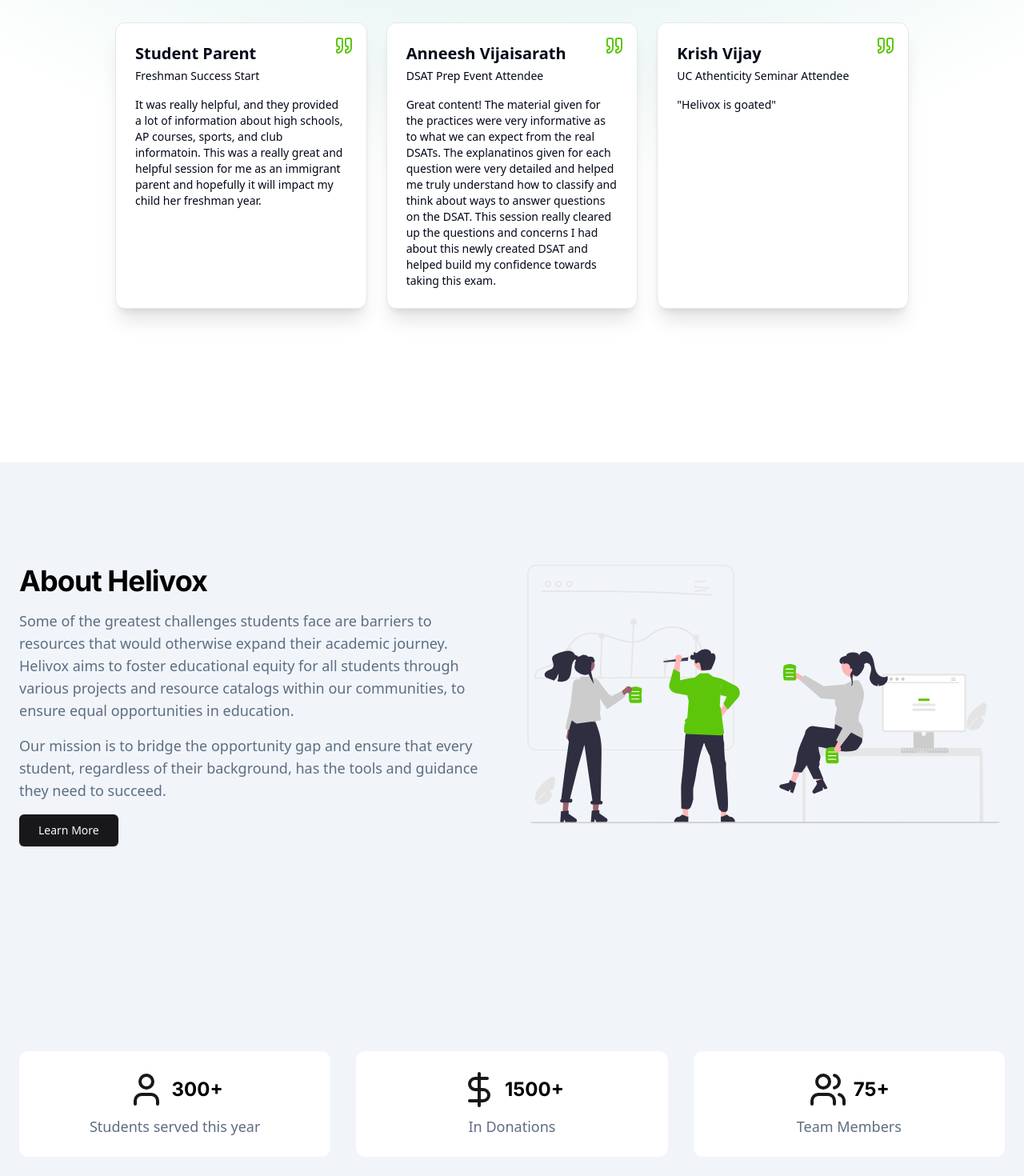
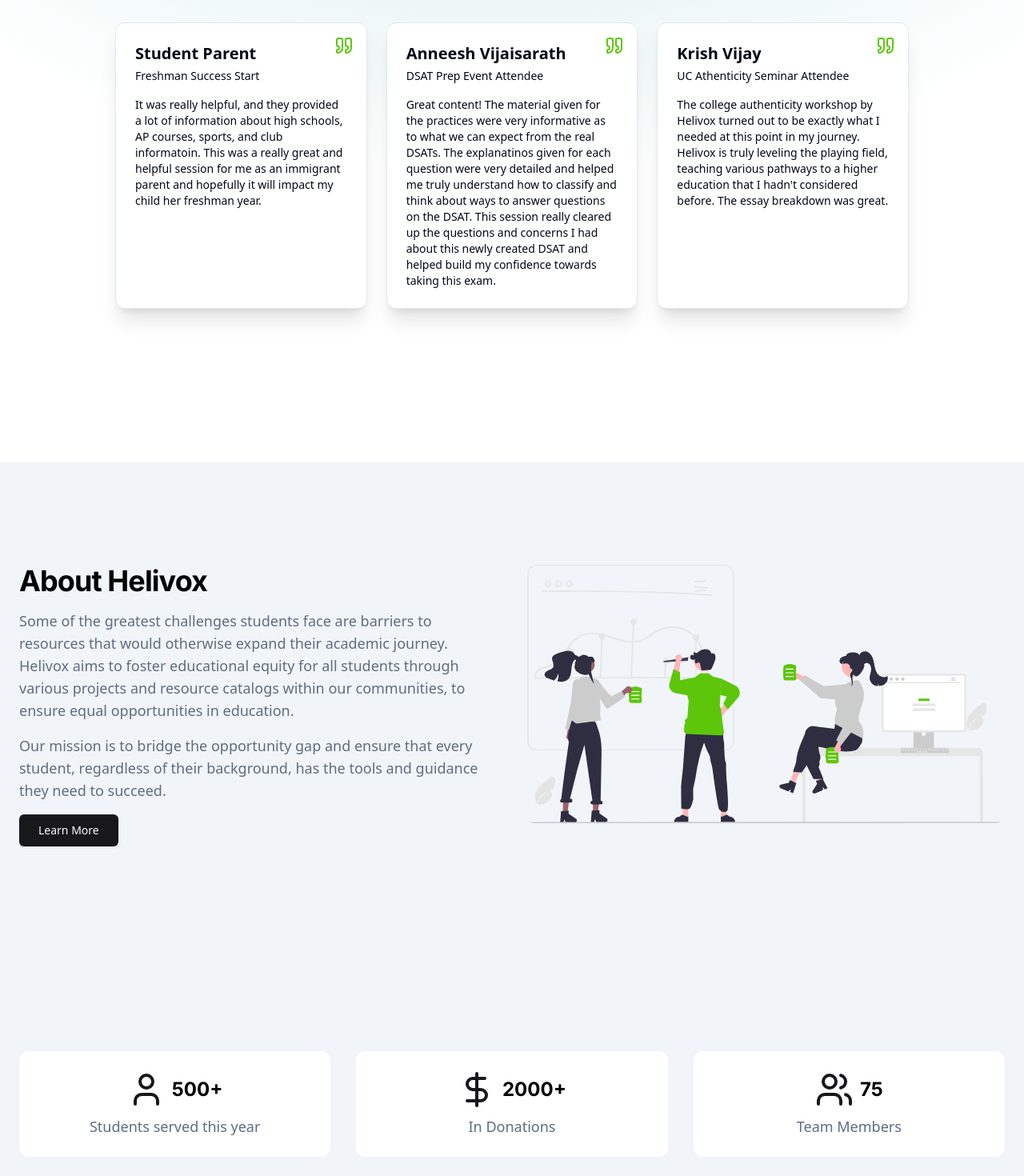
Before and after one commit to Green-Thanos/helivox-v2, a Next.js app: page / in a window 1280 px wide. Shown: the part 1140-2610 px from the top of the page at 80% size. Built offline with nearby package versions, Linux system fonts and the light colour scheme; no server answers.

Commit message:
Update Data

```diff
--- a/src/components/HomePageCards.tsx
+++ b/src/components/HomePageCards.tsx
@@ -7,7 +7,7 @@
         <div className="space-y-2 rounded-xl bg-background p-6 text-center">
           <div className="flex items-center justify-center">
             <User className="h-12 w-12 text-primary" />
-            <h2 className="ml-2 text-2xl font-bold">300+</h2>
+            <h2 className="ml-2 text-2xl font-bold">500+</h2>
           </div>
           <p className="text-lg text-muted-foreground">
             Students served this year
@@ -16,14 +16,14 @@
         <div className="space-y-2 rounded-xl bg-background p-6 text-center">
           <div className="flex items-center justify-center">
             <DollarSignIcon className="h-12 w-12 text-primary" />
-            <h2 className="ml-2 text-2xl font-bold">1500+</h2>
+            <h2 className="ml-2 text-2xl font-bold">2000+</h2>
           </div>
           <p className="text-lg text-muted-foreground">In Donations</p>
         </div>
         <div className="space-y-2 rounded-xl bg-background p-6 text-center">
           <div className="flex items-center justify-center">
             <UsersIcon className="h-12 w-12 text-primary" />
-            <h2 className="ml-2 text-2xl font-bold">75+</h2>
+            <h2 className="ml-2 text-2xl font-bold">75</h2>
           </div>
           <p className="text-lg text-muted-foreground">Team Members</p>
         </div>
--- a/src/components/Testimonials.tsx
+++ b/src/components/Testimonials.tsx
@@ -23,7 +23,7 @@
   {
     name: "Krish Vijay",
     role: "UC Athenticity Seminar Attendee",
-    comment: '"Helivox is goated"',
+    comment: "The college authenticity workshop by Helivox turned out to be exactly what I needed at this point in my journey. Helivox is truly leveling the playing field, teaching various pathways to a higher education that I hadn't considered before. The essay breakdown was great.",
   },
 ];
 
```
